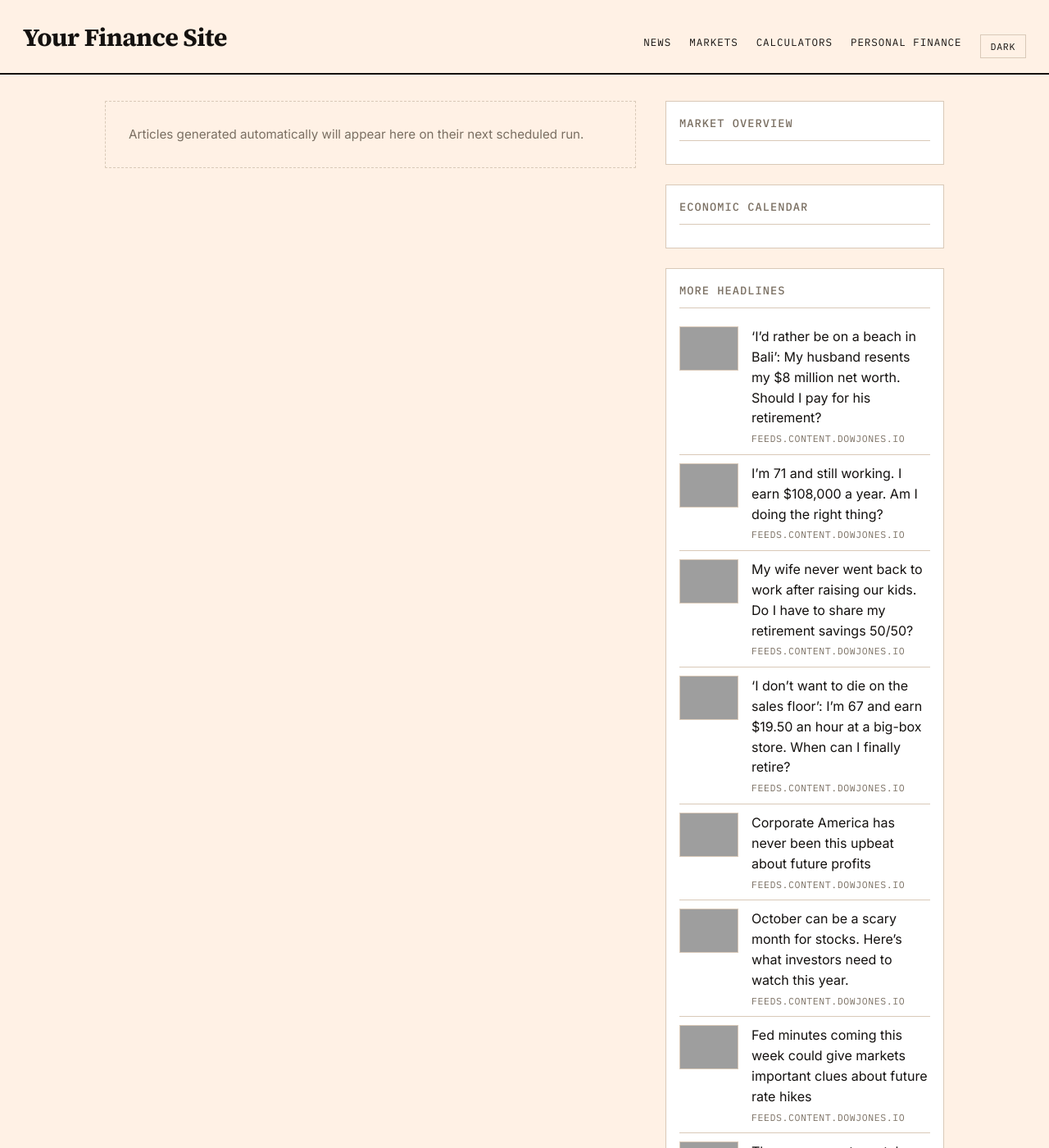
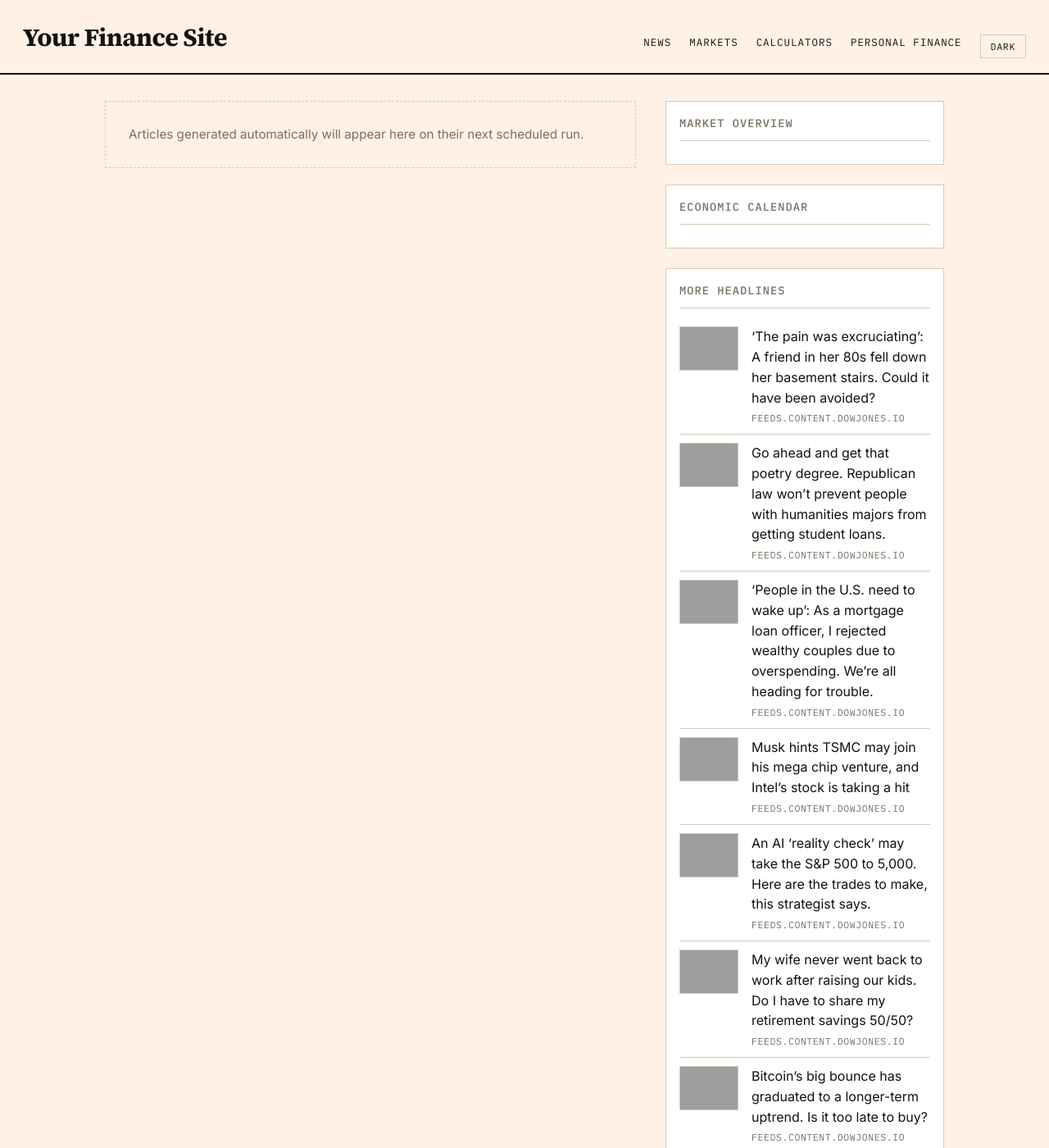
Before and after one commit to GlobTechCo/globtechco.github.io, a Jekyll site: the page built from index.html, in a window 1280 px wide and 1400 px high, cut to the strip 0-1400 px from the top of the window. Shown: the whole strip at 82% size. Built offline with Jekyll 4.4.1, drawn with Linux system fonts in a browser that asks for light colours; a script that is not in the unit is left out; the list of posts is cut into pages by our own code; some of the changed text lies outside the part shown; grey boxes are pictures that could not be loaded.

Commit message:
Auto-content update 2026-10-05

```diff
--- a/_data/aggregator.yml
+++ b/_data/aggregator.yml
@@ -1,50 +1,50 @@
-- title: "\u2018I\u2019d rather be on a beach in Bali\u2019: My husband resents my $8 million net worth. Should I pay for his retirement?"
-  link: "https://www.marketwatch.com/story/i-feel-like-hes-holding-me-back-i-have-8-million-my-husband-resents-my-success-should-i-pay-for-more-things-08a4221b?mod=mw_rss_topstories"
+- title: "\u2018The pain was excruciating\u2019: A friend in her 80s fell down her basement stairs. Could it have been avoided?"
+  link: "https://www.marketwatch.com/story/the-pain-was-excruciating-a-friend-in-her-80s-fell-down-her-basement-stairs-could-it-have-been-avoided-ce105db6?mod=mw_rss_topstories"
   source: "feeds.content.dowjones.io"
-  pubdate: "Sun, 04 Oct 2026 20:31:00 GMT"
-  image: "https://images.mktw.net/im-99363414"
-- title: "I\u2019m 71 and still working. I earn $108,000 a year. Am I doing the right thing?"
-  link: "https://www.marketwatch.com/story/im-71-and-still-working-i-earn-108-000-a-year-am-i-doing-the-right-thing-aaedcaa4?mod=mw_rss_topstories"
+  pubdate: "Mon, 05 Oct 2026 13:00:00 GMT"
+  image: "https://images.mktw.net/im-28037406"
+- title: "Go ahead and get that poetry degree. Republican law won\u2019t prevent people with humanities majors from getting student loans."
+  link: "https://www.marketwatch.com/story/go-ahead-and-get-that-poetry-degree-republican-law-wont-prevent-people-with-humanities-majors-from-getting-student-loans-f94587cf?mod=mw_rss_topstories"
   source: "feeds.content.dowjones.io"
-  pubdate: "Sun, 04 Oct 2026 20:00:00 GMT"
-  image: "https://images.mktw.net/im-97002299"
+  pubdate: "Mon, 05 Oct 2026 12:30:00 GMT"
+  image: "https://images.mktw.net/im-26944456"
+- title: "\u2018People in the U.S. need to wake up\u2019: As a mortgage loan officer, I rejected wealthy couples due to overspending. We\u2019re all heading for trouble."
+  link: "https://www.marketwatch.com/story/people-in-the-u-s-need-to-wake-up-as-a-mortgage-loan-officer-i-rejected-wealthy-couples-due-to-overspending-were-all-heading-for-trouble-6a52e04e?mod=mw_rss_topstories"
+  source: "feeds.content.dowjones.io"
+  pubdate: "Mon, 05 Oct 2026 11:40:00 GMT"
+  image: "https://images.mktw.net/im-33593263"
+- title: "Musk hints TSMC may join his mega chip venture, and Intel\u2019s stock is taking a hit"
+  link: "https://www.marketwatch.com/story/musk-hints-tsmc-may-join-his-mega-chip-venture-and-intels-stock-is-taking-a-hit-61c67ef9?mod=mw_rss_topstories"
+  source: "feeds.content.dowjones.io"
+  pubdate: "Mon, 05 Oct 2026 11:27:00 GMT"
+  image: "https://images.mktw.net/im-13099115"
+- title: "An AI \u2018reality check\u2019 may take the S&P 500 to 5,000. Here are the trades to make, this strategist says."
+  link: "https://www.marketwatch.com/story/an-ai-reality-check-may-take-the-s-p-500-to-5-000-heres-the-trades-to-make-this-strategist-says-263cf0e9?mod=mw_rss_topstories"
+  source: "feeds.content.dowjones.io"
+  pubdate: "Mon, 05 Oct 2026 11:19:00 GMT"
+  image: "https://images.mktw.net/im-97632137"
 - title: "My wife never went back to work after raising our kids. Do I have to share my retirement savings 50/50?"
   link: "https://www.marketwatch.com/story/my-wife-never-went-back-to-work-after-raising-our-kids-do-i-have-to-share-my-retirement-savings-50-50-f0727f82?mod=mw_rss_topstories"
   source: "feeds.content.dowjones.io"
-  pubdate: "Sun, 04 Oct 2026 19:30:00 GMT"
+  pubdate: "Mon, 05 Oct 2026 11:15:00 GMT"
   image: "https://images.mktw.net/im-90549274"
-- title: "\u2018I don\u2019t want to die on the sales floor\u2019: I\u2019m 67 and earn $19.50 an hour at a big-box store. When can I finally retire?"
-  link: "https://www.marketwatch.com/story/i-dont-want-to-die-on-the-sales-floor-im-67-and-earn-19-50-an-hour-at-a-big-box-store-when-can-i-finally-retire-369abcf9?mod=mw_rss_topstories"
+- title: "Bitcoin\u2019s big bounce has graduated to a longer-term uptrend. Is it too late to buy?"
+  link: "https://www.marketwatch.com/story/bitcoins-big-bounce-has-graduated-to-a-longer-term-uptrend-is-it-too-late-to-buy-a9bc585c?mod=mw_rss_topstories"
   source: "feeds.content.dowjones.io"
-  pubdate: "Sun, 04 Oct 2026 19:08:00 GMT"
-  image: "https://images.mktw.net/im-61114806"
-- title: "Corporate America has never been this upbeat about future profits"
-  link: "https://www.marketwatch.com/story/corporate-america-has-never-been-this-upbeat-about-future-profits-fbaf8cd9?mod=mw_rss_topstories"
+  pubdate: "Mon, 05 Oct 2026 10:46:00 GMT"
+  image: "https://images.mktw.net/im-31553366"
+- title: "What Bessent is now saying after bond yields didn\u2019t stop rising on \u2018I am the house\u2019 remark"
+  link: "https://www.marketwatch.com/story/what-bessent-is-now-saying-after-bond-yields-didnt-stop-rising-on-i-am-the-house-remark-0ab359f8?mod=mw_rss_topstories"
   source: "feeds.content.dowjones.io"
-  pubdate: "Sun, 04 Oct 2026 14:00:00 GMT"
-  image: "https://images.mktw.net/im-52240868"
-- title: "October can be a scary month for stocks. Here\u2019s what investors need to watch this year."
-  link: "https://www.marketwatch.com/story/october-can-be-a-scary-month-for-stocks-heres-what-investors-need-to-watch-this-year-ac1da700?mod=mw_rss_topstories"
+  pubdate: "Mon, 05 Oct 2026 10:39:00 GMT"
+  image: "https://images.mktw.net/im-29138746"
+- title: "The bond selloff is opening up rare opportunities for investors. Here is where to look, says one major bank."
+  link: "https://www.marketwatch.com/story/bond-selloff-is-opening-up-rare-opportunities-for-investors-here-is-where-to-look-says-major-bank-463447c7?mod=mw_rss_topstories"
   source: "feeds.content.dowjones.io"
-  pubdate: "Sun, 04 Oct 2026 13:00:00 GMT"
-  image: "https://images.mktw.net/im-35387799"
-- title: "Fed minutes coming this week could give markets important clues about future rate hikes"
-  link: "https://www.marketwatch.com/story/fed-minutes-coming-this-week-could-give-markets-important-clues-about-future-rate-hikes-31bfba5b?mod=mw_rss_topstories"
+  pubdate: "Mon, 05 Oct 2026 10:33:00 GMT"
+  image: "https://images.mktw.net/im-78599104"
+- title: "Micron\u2019s historic cash bonanza is set to rain down on investors"
+  link: "https://www.marketwatch.com/story/microns-historic-cash-bonanza-is-set-to-rain-down-on-investors-b61e6955?mod=mw_rss_topstories"
   source: "feeds.content.dowjones.io"
-  pubdate: "Sun, 04 Oct 2026 12:00:00 GMT"
-  image: "https://images.mktw.net/im-62916738"
-- title: "The government can take 15% of Social Security benefits to repay student loans. These proposals seek to stop it."
-  link: "https://www.marketwatch.com/story/the-government-can-take-15-of-social-security-benefits-to-repay-student-loans-these-proposals-seek-to-stop-it-102622fa?mod=mw_rss_topstories"
-  source: "feeds.content.dowjones.io"
-  pubdate: "Sun, 04 Oct 2026 00:02:00 GMT"
-  image: "https://images.mktw.net/im-39540591"
-- title: "Falling wages, soaring energy prices and inflation: It\u2019s beginning to look a lot like the 1970s"
-  link: "https://www.marketwatch.com/story/falling-wages-soaring-energy-prices-and-inflation-its-beginning-to-look-a-lot-like-the-1970s-d645cbca?mod=mw_rss_topstories"
-  source: "feeds.content.dowjones.io"
-  pubdate: "Sat, 03 Oct 2026 23:58:00 GMT"
-  image: "https://images.mktw.net/im-22202757"
-- title: "These bond strategies can help you get a safe 5% return on your cash"
-  link: "https://www.marketwatch.com/story/these-bond-strategies-can-help-you-get-a-safe-5-return-on-your-cash-5fa45ccd?mod=mw_rss_topstories"
-  source: "feeds.content.dowjones.io"
-  pubdate: "Sat, 03 Oct 2026 18:49:00 GMT"
-  image: "https://images.mktw.net/im-29477851"
+  pubdate: "Mon, 05 Oct 2026 10:30:00 GMT"
+  image: "https://images.mktw.net/im-60072594"
```
